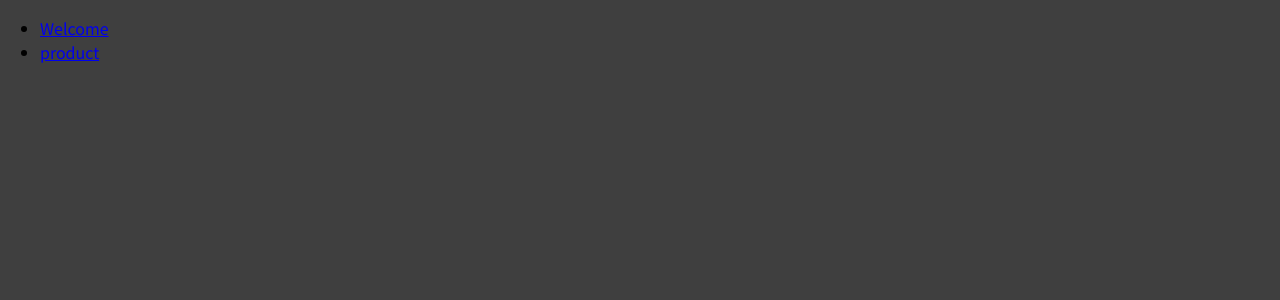
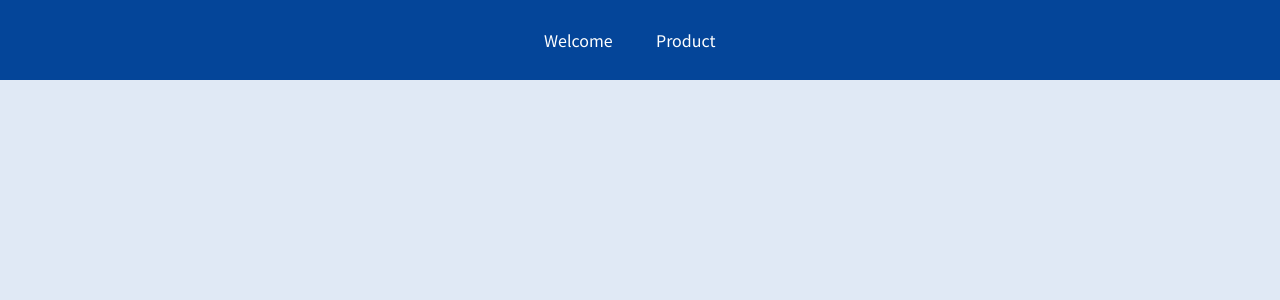
Before and after one commit to Irakarama-Laurent123/React-SPA, a React (Create React App) app: page / in a window 1280 px wide. Shown: the top 300 px of the page. Built offline with nearby package versions, Linux system fonts and the light colour scheme.

Commit message:
Added NavLinks for highlighting active links

```diff
--- a/src/components/MainHeader.js
+++ b/src/components/MainHeader.js
@@ -1,18 +1,22 @@
 import React from 'react'
-import { Link } from 'react-router-dom'
+import { NavLink } from 'react-router-dom'
+import classes from './MainHeader.module.css'
 
 function MainHeader() {
   return (
+    <header className={classes.header}>
     <nav>
       <ul>
         <li>
-          <Link to='/welcome'>Welcome</Link>
+          <NavLink activeClassName={classes.active} to='/welcome'>Welcome</NavLink>
         </li>
         <li>
-          <Link to='/product'>product</Link>
+          <NavLink activeClassName={classes.active} to='/product'>Product</NavLink>
         </li>
       </ul>
     </nav>
+    </header>
+
   )
 }
 
--- /dev/null
+++ b/src/components/MainHeader.module.css
@@ -0,0 +1,38 @@
+.header {
+  width: 100%;
+  height: 5rem;
+  background-color: #044599;
+  padding: 0 10%;
+}
+
+.header nav {
+  height: 100%;
+}
+
+.header ul {
+  height: 100%;
+  list-style: none;
+  display: flex;
+  padding: 0;
+  margin: 0;
+  align-items: center;
+  justify-content: center;
+}
+
+.header li {
+  margin: 0 1rem;
+  width: 5rem;
+}
+
+.header a {
+  color: white;
+  text-decoration: none;
+}
+
+.header a:hover,
+.header a:active,
+.header a.active {
+  color: #95bcf0;
+  padding-bottom: 0.25rem;
+  border-bottom: 4px solid #95bcf0;
+}
--- a/src/index.css
+++ b/src/index.css
@@ -10,5 +10,17 @@
 
 body {
   margin: 0;
-  background-color: #3f3f3f;
+  background-color: #e0e9f5;
 }
+
+main {
+  margin-top: 7rem;
+  text-align: center;
+}
+
+h1,
+h2,
+h3,
+p {
+  color: #042b5f;
+}
```
Also changed, not shown: 1 other file (tests, documents, lock files or other folders).
